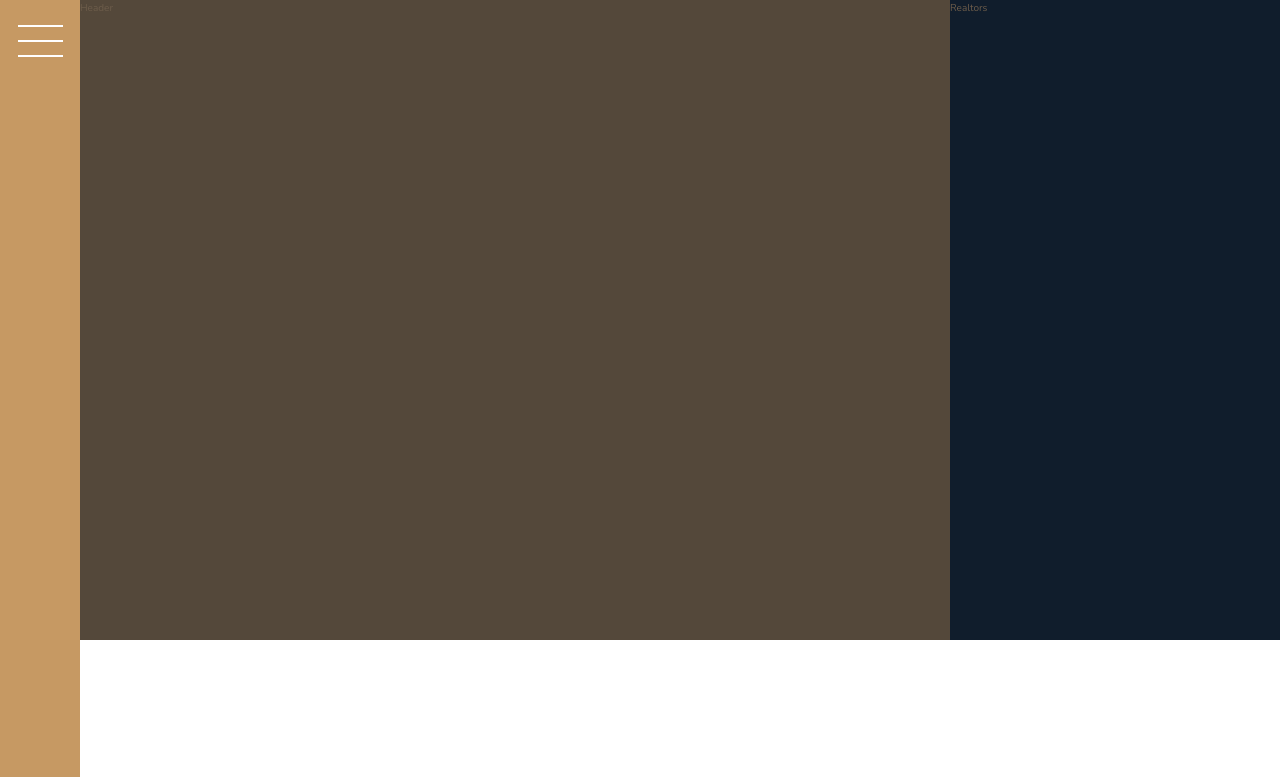
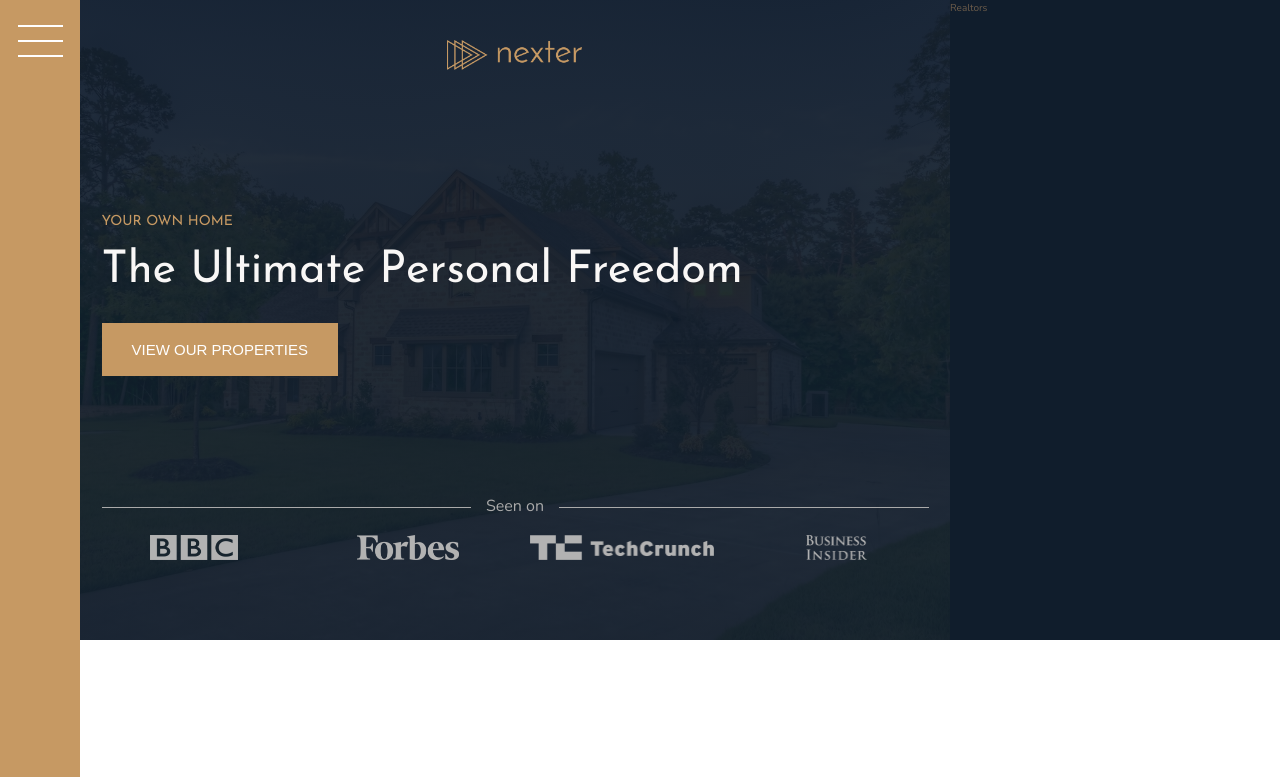
Before and after one commit to dangi-vikas/css-flexbox-grid, a website: page nexter/index.html in a window 1280 px wide. Shown: the top 777 px of the page. Drawn offline with nearby package versions, Linux system fonts and the light colour scheme.

Commit message:
added header

```diff
--- a/nexter/index.html
+++ b/nexter/index.html
@@ -18,7 +18,19 @@
         </div>
 
         <header class="header">
-            Header
+
+            <img src="img/logo.png" alt="nexter logo" class="header__logo">
+            <h3 class="heading-3">Your Own Home</h3>
+            <h1 class="heading-1">The Ultimate Personal Freedom</h1>
+            <button class="btn header__btn">View Our Properties</button>
+            <div class="header__seenon-text">Seen on</div>
+            <div class="header__seenon-logos">
+                <img src="img/logo-bbc.png" alt="seen on logo 1">
+                <img src="img/logo-forbes.png" alt="seen on logo 2">
+                <img src="img/logo-techcrunch.png" alt="seen on logo 3">
+                <img src="img/logo-bi.png" alt="seen on logo 4">
+            </div>
+
         </header>
 
         <div class="realtors">
--- a/nexter/sass/_header.scss
+++ b/nexter/sass/_header.scss
@@ -1,4 +1,56 @@
 .header {
     background-color: $color-grey-dark-1;
     grid-column: full-start / col-end 6;
+    background-image: linear-gradient(rgba($color-secondary, .93), rgba($color-secondary, .93)),
+                      url(../img/hero.jpeg);
+    background-size: cover;
+    background-position: center;
+    padding: 8rem;
+    padding-top: 4rem;
+
+    display: grid;
+    grid-template-rows: 1fr min-content 6rem 1fr;
+    grid-row-gap: 1.5rem;
+    grid-template-columns: max-content;
+    justify-content: center;
+
+    &__logo {
+        height: 3rem;
+        justify-self: center;
+    }
+
+    &__btn {
+        justify-self: start;
+        align-self: start;
+    }
+
+    &__seenon-text {
+        font-size: 1.6rem;
+        color: $color-grey-light-2;
+
+        display: grid;
+        grid-template-columns: 1fr max-content 1fr;
+        grid-column-gap: 1.5rem;
+        align-items: center;
+
+        &::before,
+        &::after {
+            content: "";
+            height: 1px;
+            display: block;
+            background-color: currentColor;
+        }
+    }
+
+    &__seenon-logos {
+        display: grid;
+        grid-template-columns: repeat(4, 1fr);
+        grid-column-gap: 3rem;
+        justify-items: center;
+
+        img {
+            height: 2.5rem;
+            filter: brightness(70%);
+        }
+    }
 }
--- a/nexter/sass/_typography.scss
+++ b/nexter/sass/_typography.scss
@@ -5,6 +5,10 @@
 
 .heading-1 {
     @extend %heading;
+
+    font-size: 4.5rem;
+    color: $color-grey-light-1;
+    line-height: 1;
 }
 
 .heading-2 {
```
Also changed, not shown: nexter/css/style.css.
